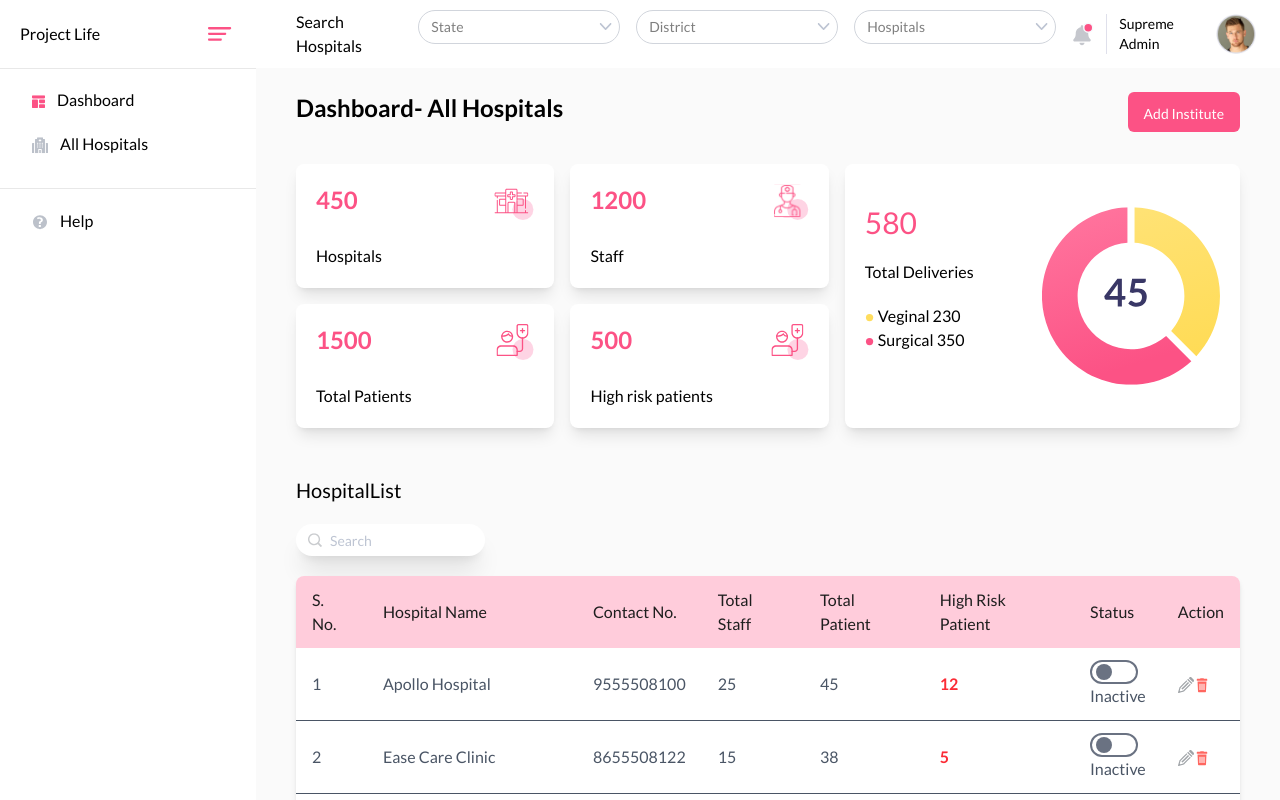
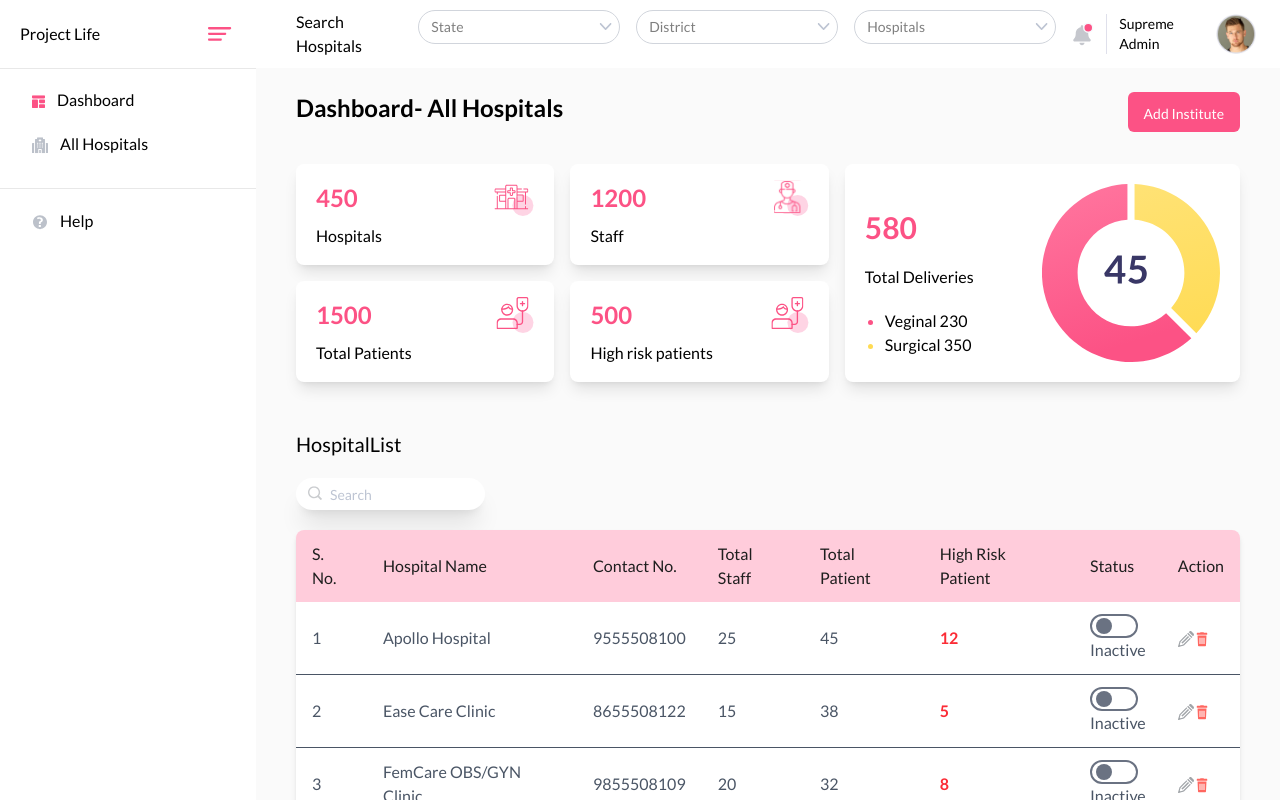
Before and after one commit to heysbr/project-life, a Next.js app: page /dashboard in a window 1280 px wide. Shown: the top 800 px of the page. Built offline with nearby package versions, Linux system fonts and the light colour scheme.

Commit message:
feat: add LargeCard and SmallCard components to enhance dashboard stats display

```diff
--- /dev/null
+++ b/src/components/dashboard/LargeCard.jsx
@@ -0,0 +1,18 @@
+import Image from "next/image";
+import React from "react";
+
+export function LargeCard({ name, num, icon }) {
+  return (
+    <div className="flex-2 flex flex-row m-2 mr-0 bg-white rounded-lg p-5 shadow-lg justify-between items-center">
+      <div>
+        <p className="text-3xl text-[#FC5285] font-semibold my-5">{num}</p>
+        <p className="font-medium mb-5">{name}</p>
+        <ul className="list-disc pl-5">
+          <li className="marker:text-[#FC5285]">Veginal 230</li>
+          <li className="marker:text-[#FFDB54]">Surgical 350</li>
+        </ul>
+      </div>
+      <Image src={icon} alt={name} className="w-1/2 h-auto" />
+    </div>
+  );
+}
--- /dev/null
+++ b/src/components/dashboard/SmallCard.jsx
@@ -0,0 +1,24 @@
+import Image from "next/image";
+import React from "react";
+import { data } from "./Stats";
+
+export function SmallCard() {
+  return (
+    <div className="flex-3 grid grid-cols-2 gap-4 pl-0 p-2">
+      {data.map(({ name, num, icon }) => (
+        <div
+          key={name}
+          className="bg-white shadow-lg rounded-lg px-5 py-4"
+        >
+          <div className="flex flex-row justify-between items-center">
+            <span className="text-2xl text-[#FC5285] font-semibold">
+              {num}
+            </span>
+            <Image src={icon} alt={name} className="inline" />
+          </div>
+          <div className="mt-2 font-medium">{name}</div>
+        </div>
+      ))}
+    </div>
+  );
+}
--- a/src/components/dashboard/Stats.jsx
+++ b/src/components/dashboard/Stats.jsx
@@ -4,11 +4,11 @@ import Staff from "@/components/dashboard/cards/Staff.svg";
 import Patients from "@/components/dashboard/cards/Patients.svg";
 import Risk from "@/components/dashboard/cards/risk-patients.svg";
 import Pie from "@/components/dashboard/svg/pie-chart.svg";
-import Image from "next/image";
-import Button from "../Forms/Button";
 import PageTitle from "../common/PageTitle";
+import { LargeCard } from "./LargeCard";
+import { SmallCard } from "./SmallCard";
 
-const data = [
+export const data = [
   { name: "Hospitals", num: "450", icon: Hospitals },
   { name: "Staff", num: "1200", icon: Staff },
   { name: "Total Patients", num: "1500", icon: Patients },
@@ -18,67 +18,11 @@ const data = [
 export default function Stats() {
   return (
     <div className="mx-10">
-
-      <PageTitle title={'Dashboard- All Hospitals'} btnLabel={'Add Institute'}/>
-      <div>
+      <PageTitle title={"Dashboard- All Hospitals"} btnLabel={"Add Institute"} />
         <div className="flex flex-row">
-          <div className="flex-3 grid grid-cols-2  gap-4 pl-0 p-2">
-            {data.map((item) => (
-              <div
-                key={item.name}
-                className="bg-white shadow-lg rounded-lg p-5"
-              >
-                <div className="flex flex-row justify-between">
-                  <p className="text-2xl text-[#FC5285] font-semibold ">
-                    {item.num}
-                  </p>
-                  <Image src={item.icon} alt={item.name} className="inline" />
-                </div>
-
-                <br />
-                {item.name}
-              </div>
-            ))}
-          </div>
-
-          <div className="flex-2  flex flex-row m-2 mr-0 bg-white rounded-lg p-5 shadow-lg justify-between ">
-            <div>
-              <p className="text-3xl text-[#FC5285] font-medium my-5 m">580</p>
-              <p className="font-medium mb-5">Total Deliveries</p>
-
-              <span className="">
-                {" "}
-                <svg
-                  className="inline mr-1"
-                  width="9"
-                  height="9"
-                  viewBox="0 0 9 9"
-                  fill="none"
-                  xmlns="http://www.w3.org/2000/svg"
-                >
-                  <circle cx="4.55469" cy="4.50317" r="3.625" fill="#FFDD5E" />
-                </svg>
-                Veginal 230
-              </span>
-              <br />
-              <span>
-                <svg
-                  className="inline mr-1"
-                  width="9"
-                  height="9"
-                  viewBox="0 0 9 9"
-                  fill="none"
-                  xmlns="http://www.w3.org/2000/svg"
-                >
-                  <circle cx="4.55469" cy="4.50317" r="3.625" fill="#FC5285" />
-                </svg>
-                Surgical 350
-              </span>
-            </div>
-            <Image src={Pie} alt="" className="w-1/2" />
-          </div>
+          <SmallCard />
+          <LargeCard name={"Total Deliveries"} num={"580"} icon={Pie} />
         </div>
-      </div>
     </div>
   );
 }
```
